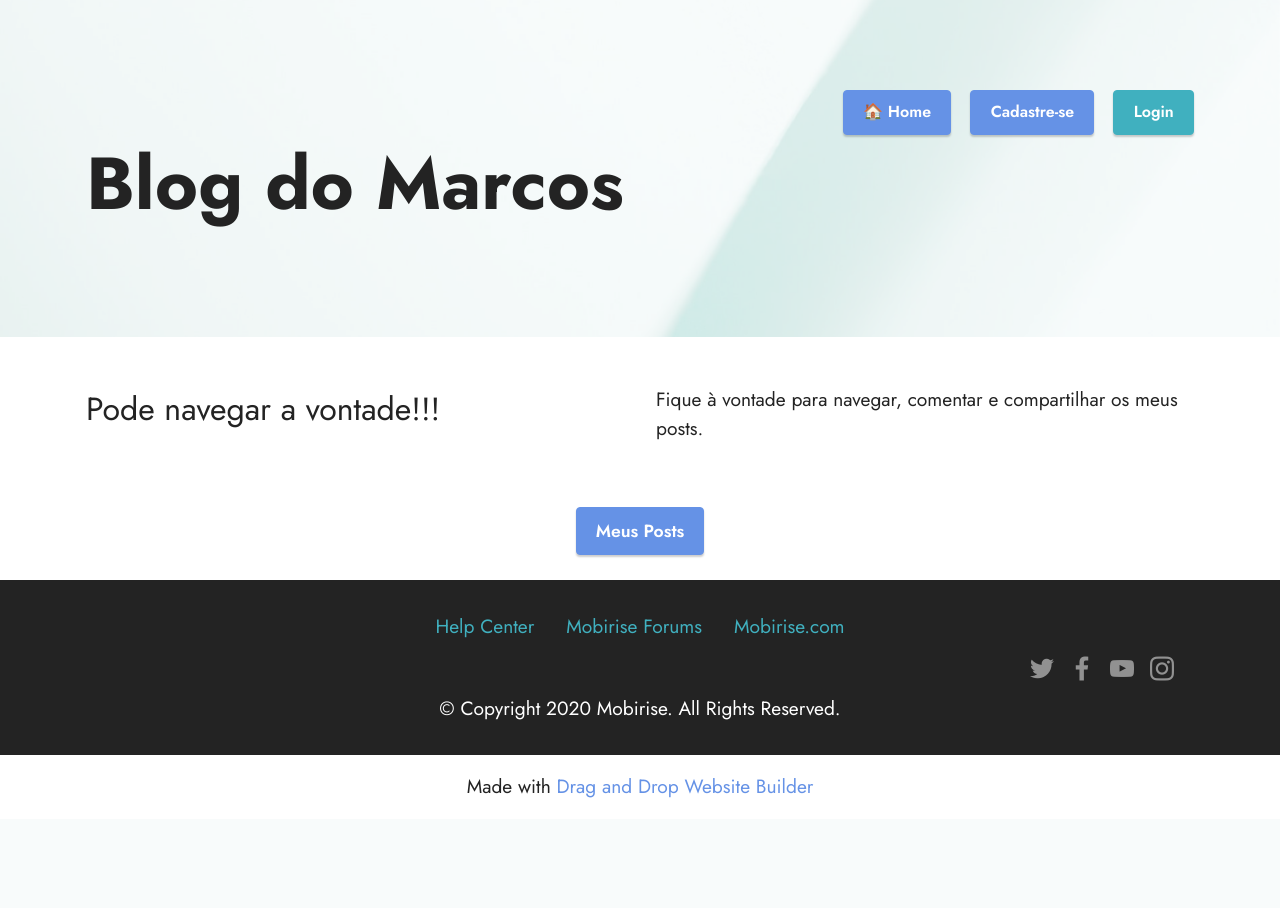
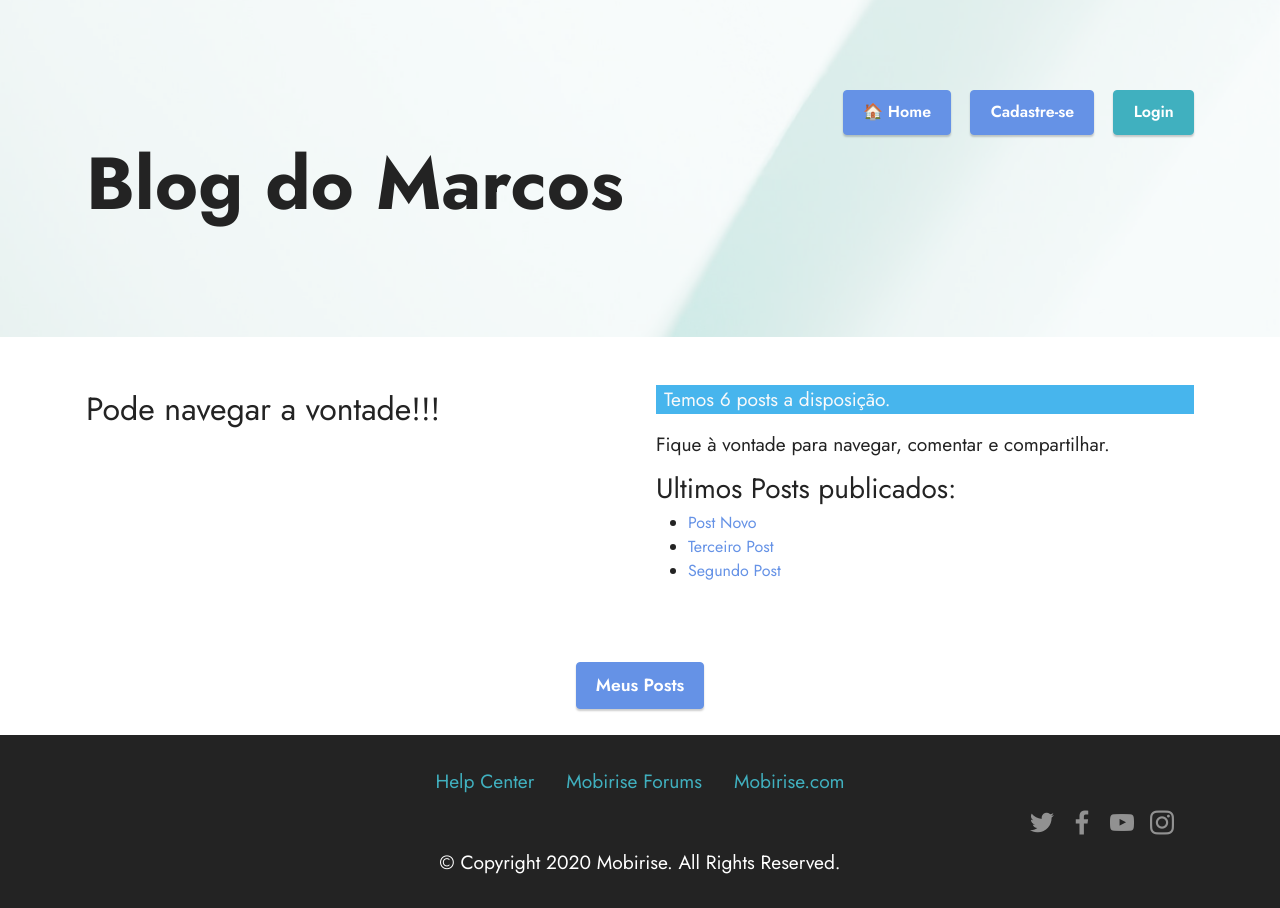
Before and after one commit to lucasxpto/blog_aula, a Django app: page / in a window 1280 px wide. Shown: the top 908 px of the page. Before the commit the page ends 798 px from the top, so only its background shows below. Run offline with Django 4.2, Linux system fonts and the light colour scheme; data comes from the database, SQL or seed files in the repository; both versions use the stored data as it was after the commit; some libraries are stand-ins or nearby versions.

Commit message:
inserido tags personalizadas

```diff
--- a/blogdomarcos/urls.py
+++ b/blogdomarcos/urls.py
@@ -25,3 +25,7 @@ urlpatterns = [
     path('admin/', admin.site.urls),
     path('', include('core.urls')),
 ] + static(settings.MEDIA_URL, document_root=settings.MEDIA_ROOT)
+
+admin.site.site_header = 'Blog do Marcos'
+admin.site.site_title = 'Blog do Marcos'
+admin.site.index_title = 'Gerenciamento do Blog'
--- a/core/templates/blog/index.html
+++ b/core/templates/blog/index.html
@@ -1,4 +1,5 @@
 {% extends "base.html" %}
+{% load blog_tags %}
 {% load static %}
 
 {% block titulo %} Meu Blog &#9554; Página Inicial {% endblock %}
@@ -15,9 +16,12 @@
                 </h6>
             </div>
             <div class="col-md-12 col-lg-6">
+                <p class="bg-info text-light display-7 px-2">Temos {% total_posts %} posts a disposição.</p>
                 <p class="mbr-text mbr-fonts-style display-7">
-                    Fique à vontade para navegar, comentar e compartilhar os meus posts.
+                    Fique à vontade para navegar, comentar e compartilhar.
                 </p>
+                <h3>Ultimos Posts publicados:</h3>
+                {% mostrar_ultimos_posts 3 %}
             </div>
         </div>
     </div>
--- /dev/null
+++ b/core/templates/blog/post/ultimos_posts.html
@@ -0,0 +1,11 @@
+<ul>
+    {% for p in ultimos %}
+    <li>
+        <a href="{% url 'detalhe_post' p.publicado.year p.publicado.month p.publicado.day p.slug %}">
+            {{ p.titulo }}
+        </a>
+    </li>
+    {% empty %}
+    <p>A lista está vazia</p>
+    {% endfor %}
+</ul>
--- /dev/null
+++ b/core/templatetags/blog_tags.py
@@ -0,0 +1,15 @@
+from django import template
+from core.models import Post
+
+register = template.Library()
+
+
+@register.simple_tag
+def total_posts():
+    return Post.publicados.count()
+
+
+@register.inclusion_tag('blog/post/ultimos_posts.html')
+def mostrar_ultimos_posts(count=5):
+    posts = Post.publicados.order_by('-publicado')[:count]
+    return {'ultimos': posts}
--- a/core/views.py
+++ b/core/views.py
@@ -78,7 +78,6 @@ class ComentarioCreateView(LoginRequiredMixin, CreateView):
     form_class = ComentModelForm
     login_url = 'loginuser'
 
-
     def _get_post(self, id_post):
         try:
             post = Post.publicados.get(id=id_post)
```
Also changed, not shown: blog.sqlite3, core/templatetags/__init__.py (added).
